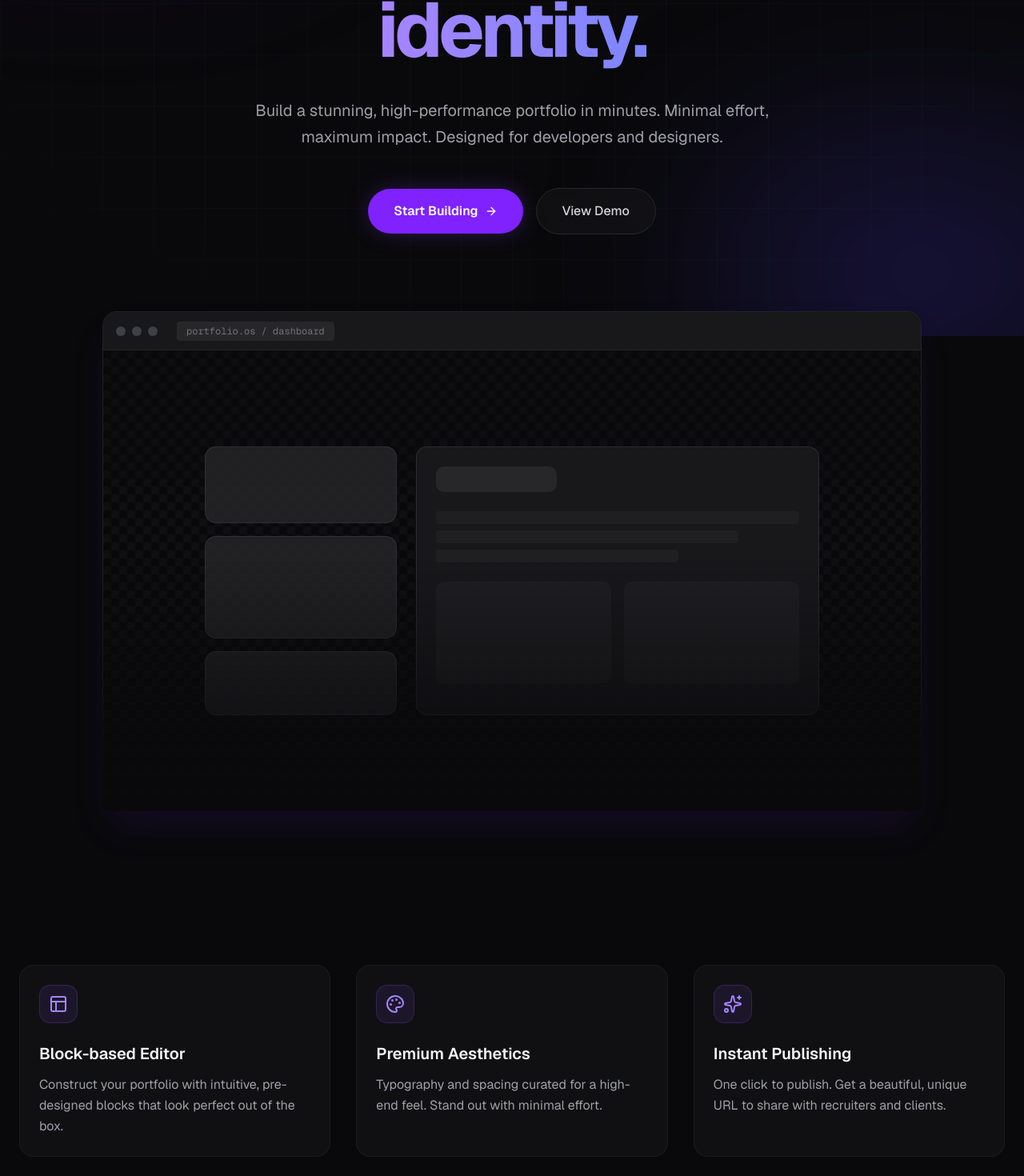
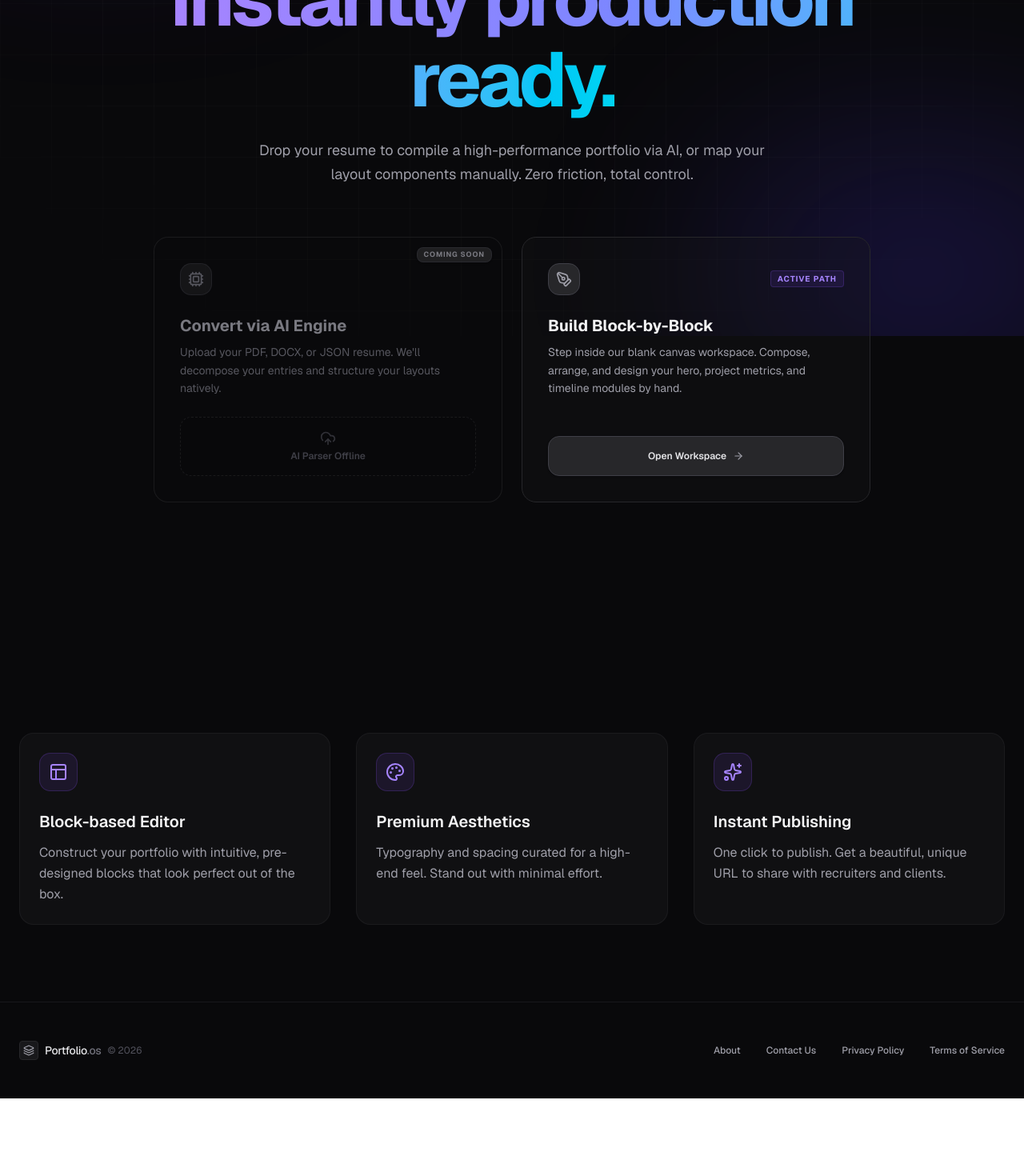
Before and after one commit to KanishqxMehta/Portfolio.OS, a Next.js app: page / in a window 1280 px wide. Shown: the part 380-1850 px from the top of the page at 80% size. After the commit the page ends 1753 px from the top, so only its background shows below. Built offline with nearby package versions, Linux system fonts and the light colour scheme.

Commit message:
add: Hero section

```diff
--- a/src/app/page.tsx
+++ b/src/app/page.tsx
@@ -1,16 +1,44 @@
+"use client";
+
+import { useState } from "react";
 import Link from "next/link";
-import { ArrowRight, Layers, Layout, Palette, Sparkles } from "lucide-react";
+import { ArrowRight, Layers, Layout, Palette, Sparkles, UploadCloud, Cpu, PenTool } from "lucide-react";
 import * as motion from "framer-motion/client";
+import { cn } from "@/lib/utils";
 
 export default function Home() {
+  const [isDragging, setIsDragging] = useState(false);
+
+  // Handle subtle drag highlighting for the AI intake option
+  const handleDragOver = (e: React.DragEvent) => {
+    e.preventDefault();
+    setIsDragging(true);
+  };
+
+  const handleDragLeave = () => {
+    setIsDragging(false);
+  };
+
+  const handleDrop = (e: React.DragEvent) => {
+    e.preventDefault();
+    setIsDragging(false);
+    const files = e.dataTransfer.files;
+    if (files.length > 0) {
+      console.log("File detected for parsing:", files[0].name);
+      // Route parsing execution handler goes here
+    }
+  };
+
   return (
     <div className="min-h-screen bg-zinc-950 selection:bg-violet-500/30 selection:text-violet-200">
+      {/* Background Effects */}
       <div className="fixed inset-0 z-0 flex items-center justify-center pointer-events-none overflow-hidden">
         <div className="absolute top-[-10%] left-[-10%] w-[40%] h-[40%] rounded-full bg-violet-600/20 blur-[120px]" />
         <div className="absolute bottom-[-10%] right-[-10%] w-[40%] h-[40%] rounded-full bg-indigo-600/20 blur-[120px]" />
         <div className="absolute inset-0 bg-[linear-gradient(rgba(255,255,255,0.02)_1px,transparent_1px),linear-gradient(90deg,rgba(255,255,255,0.02)_1px,transparent_1px)] bg-[size:64px_64px] [mask-image:radial-gradient(ellipse_60%_60%_at_50%_50%,#000_70%,transparent_100%)]" />
       </div>
 
+      {/* Navbar */}
       <nav className="relative z-10 border-b border-zinc-800/50 bg-zinc-950/50 backdrop-blur-xl">
         <div className="max-w-7xl mx-auto px-6 h-16 flex items-center justify-between">
           <div className="flex items-center gap-2">
@@ -28,17 +56,12 @@ export default function Home() {
             >
               Log in
             </Link>
-            <Link
-              href="/dashboard/edit"
-              className="px-4 py-2 text-sm font-medium text-white bg-violet-600 hover:bg-violet-500 rounded-full transition-all shadow-[0_0_20px_-5px_rgba(124,58,237,0.4)] hover:shadow-[0_0_25px_-5px_rgba(124,58,237,0.5)]"
-            >
-              Get Started
-            </Link>
           </div>
         </div>
       </nav>
 
-      <main className="relative z-10 max-w-7xl mx-auto px-6 pt-32 pb-24 text-center">
+      {/* Hero Section */}
+      <main className="relative z-10 max-w-7xl mx-auto px-6 pt-24 pb-24 text-center">
         <motion.div
           initial={{ opacity: 0, y: 20 }}
           animate={{ opacity: 1, y: 0 }}
@@ -46,18 +69,19 @@ export default function Home() {
           className="inline-flex items-center gap-2 px-3 py-1.5 rounded-full border border-violet-500/20 bg-violet-500/10 text-violet-300 text-sm font-medium mb-8"
         >
           <Sparkles className="w-4 h-4" />
-          <span>v1.0 is now live</span>
+          <span>Resume-to-Portfolio Engine Active</span>
         </motion.div>
 
         <motion.h1
           initial={{ opacity: 0, y: 20 }}
           animate={{ opacity: 1, y: 0 }}
           transition={{ duration: 0.5, delay: 0.1, ease: "easeOut" }}
-          className="text-6xl sm:text-7xl lg:text-8xl font-bold tracking-tighter text-zinc-100 mb-8 max-w-4xl mx-auto leading-[1.1]"
+          className="text-5xl sm:text-7xl lg:text-8xl font-bold tracking-tighter text-zinc-100 mb-6 max-w-5xl mx-auto leading-[1.05]"
         >
-          Craft your digital{" "}
-          <span className="text-transparent bg-clip-text bg-gradient-to-r from-violet-400 to-indigo-400">
-            identity.
+          Your raw experience,
+          <br />
+          <span className="text-transparent bg-clip-text bg-gradient-to-r from-violet-400 via-indigo-400 to-cyan-400">
+            instantly production ready.
           </span>
         </motion.h1>
 
@@ -65,72 +89,81 @@ export default function Home() {
           initial={{ opacity: 0, y: 20 }}
           animate={{ opacity: 1, y: 0 }}
           transition={{ duration: 0.5, delay: 0.2, ease: "easeOut" }}
-          className="text-lg sm:text-xl text-zinc-400 mb-12 max-w-2xl mx-auto leading-relaxed"
+          className="text-base sm:text-lg text-zinc-400 mb-16 max-w-2xl mx-auto leading-relaxed"
         >
-          Build a stunning, high-performance portfolio in minutes. Minimal
-          effort, maximum impact. Designed for developers and designers.
+          Drop your resume to compile a high-performance portfolio via AI, or map your layout components manually. Zero friction, total control.
         </motion.p>
 
+        {/* DEVELOPER IMPLEMENTATION: THE SPLIT-ROUTE CHOICE INTERFACE */}
         <motion.div
-          initial={{ opacity: 0, y: 20 }}
+          initial={{ opacity: 0, y: 30 }}
           animate={{ opacity: 1, y: 0 }}
-          transition={{ duration: 0.5, delay: 0.3, ease: "easeOut" }}
-          className="flex flex-col sm:flex-row items-center justify-center gap-4"
+          transition={{ duration: 0.6, delay: 0.3, ease: "easeOut" }}
+          className="grid md:grid-cols-2 gap-6 max-w-4xl mx-auto text-left mb-24"
         >
+          {/* Option A: AI Ingestion (Drop-zone) - Disabled with Coming Soon indicators */}
+          <div
+            onDragOver={handleDragOver}
+            onDragLeave={handleDragLeave}
+            onDrop={handleDrop}
+            className={cn(
+              "relative rounded-2xl border p-8 flex flex-col justify-between group/ai transition-all duration-300 min-h-[260px]",
+              "border-zinc-800/80 bg-zinc-900/10 cursor-not-allowed opacity-75"
+            )}
+          >
+            {/* Corner Accent Badge */}
+            <div className="absolute top-3 right-3 bg-zinc-800 text-zinc-400 text-[9px] font-bold tracking-widest px-2 py-0.5 rounded-md border border-zinc-700/60 shadow-sm uppercase">
+              Coming Soon
+            </div>
+
+            <div>
+              <div className="flex items-center justify-between mb-6">
+                <div className="w-10 h-10 rounded-xl bg-zinc-800/60 border border-zinc-700/50 flex items-center justify-center text-zinc-500">
+                  <Cpu className="w-5 h-5" />
+                </div>
+              </div>
+              <h3 className="text-xl font-bold text-zinc-400 mb-2">Convert via AI Engine</h3>
+              <p className="text-sm text-zinc-500 leading-relaxed mb-6">
+                Upload your PDF, DOCX, or JSON resume. We'll decompose your entries and structure your layouts natively.
+              </p>
+            </div>
+
+            {/* Ingestion Trigger Button Area */}
+            <div className="w-full py-4 border border-dashed border-zinc-800/80 rounded-xl bg-zinc-950/20 flex flex-col items-center justify-center gap-1">
+              <UploadCloud className="w-5 h-5 text-zinc-700" />
+              <span className="text-xs font-semibold text-zinc-600">
+                AI Parser Offline
+              </span>
+            </div>
+          </div>
+
+          {/* Option B: Manual Builder Path - Fully Active */}
           <Link
             href="/dashboard/edit"
-            className="w-full sm:w-auto px-8 py-4 text-base font-semibold text-white bg-violet-600 hover:bg-violet-500 rounded-full transition-all flex items-center justify-center gap-2 group shadow-[0_0_30px_-5px_rgba(124,58,237,0.4)]"
+            className="rounded-2xl border border-zinc-800 bg-zinc-900/30 hover:border-zinc-700 hover:bg-zinc-900/50 p-8 flex flex-col justify-between group transition-all duration-300 min-h-[260px]"
           >
-            Start Building
-            <ArrowRight className="w-4 h-4 group-hover:translate-x-1 transition-transform" />
+            <div>
+              <div className="flex items-center justify-between mb-6">
+                <div className="w-10 h-10 rounded-xl bg-zinc-800 border border-zinc-700 flex items-center justify-center text-zinc-400 group-hover:text-violet-400 transition-colors">
+                  <PenTool className="w-5 h-5" />
+                </div>
+                <span className="text-[10px] font-bold uppercase tracking-widest text-violet-400 bg-violet-500/10 px-2 py-0.5 rounded border border-violet-500/20">
+                  Active Path
+                </span>
+              </div>
+              <h3 className="text-xl font-bold text-zinc-100 mb-2">Build Block-by-Block</h3>
+              <p className="text-sm text-zinc-400 leading-relaxed">
+                Step inside our blank canvas workspace. Compose, arrange, and design your hero, project metrics, and timeline modules by hand.
+              </p>
+            </div>
+
+            <div className="w-full py-4 rounded-xl bg-zinc-800 group-hover:bg-violet-600 border border-zinc-700 group-hover:border-violet-500 flex items-center justify-center gap-2 transition-all shadow-sm">
+              <span className="text-xs font-semibold text-zinc-200 group-hover:text-white">
+                Open Workspace
+              </span>
+              <ArrowRight className="w-3.5 h-3.5 text-zinc-400 group-hover:text-white group-hover:translate-x-1 transition-transform" />
+            </div>
           </Link>
-          <Link
-            href="#features"
-            className="w-full sm:w-auto px-8 py-4 text-base font-medium text-zinc-300 hover:text-white bg-zinc-900/50 hover:bg-zinc-800 rounded-full transition-all border border-zinc-800 backdrop-blur-sm"
-          >
-            View Demo
-          </Link>
-        </motion.div>
-
-        <motion.div
-          initial={{ opacity: 0, y: 40 }}
-          animate={{ opacity: 1, y: 0 }}
-          transition={{ duration: 0.7, delay: 0.5, ease: "easeOut" }}
-          className="mt-24 relative mx-auto max-w-5xl"
-        >
-          <div className="absolute inset-0 bg-gradient-to-t from-zinc-950 via-transparent to-transparent z-10" />
-          <div className="rounded-2xl border border-zinc-800/80 bg-zinc-900/50 backdrop-blur-xl overflow-hidden shadow-2xl shadow-violet-900/20">
-            <div className="h-12 border-b border-zinc-800/80 flex items-center px-4 gap-2 bg-zinc-900">
-              <div className="w-3 h-3 rounded-full bg-zinc-700" />
-              <div className="w-3 h-3 rounded-full bg-zinc-700" />
-              <div className="w-3 h-3 rounded-full bg-zinc-700" />
-              <div className="ml-4 px-3 py-1 rounded bg-zinc-800 text-xs text-zinc-500 font-mono">
-                portfolio.os / dashboard
-              </div>
-            </div>
-            <div className="p-8 aspect-video bg-zinc-950 flex items-center justify-center relative overflow-hidden">
-              <div className="absolute inset-0 opacity-20 bg-[linear-gradient(45deg,#27272a_25%,transparent_25%,transparent_75%,#27272a_75%,#27272a),linear-gradient(45deg,#27272a_25%,transparent_25%,transparent_75%,#27272a_75%,#27272a)] bg-[size:20px_20px] bg-[position:0_0,10px_10px]" />
-              <div className="grid grid-cols-3 gap-6 w-full max-w-3xl z-10">
-                <div className="col-span-1 space-y-4">
-                  <div className="h-24 rounded-xl bg-zinc-800/80 border border-zinc-700/50" />
-                  <div className="h-32 rounded-xl bg-zinc-800/80 border border-zinc-700/50" />
-                  <div className="h-20 rounded-xl bg-zinc-800/80 border border-zinc-700/50" />
-                </div>
-                <div className="col-span-2 rounded-xl bg-zinc-900 border border-zinc-700/50 p-6 space-y-6">
-                  <div className="w-1/3 h-8 rounded-lg bg-zinc-800" />
-                  <div className="space-y-2">
-                    <div className="w-full h-4 rounded bg-zinc-800/50" />
-                    <div className="w-5/6 h-4 rounded bg-zinc-800/50" />
-                    <div className="w-4/6 h-4 rounded bg-zinc-800/50" />
-                  </div>
-                  <div className="grid grid-cols-2 gap-4">
-                    <div className="h-32 rounded-lg bg-zinc-800/50" />
-                    <div className="h-32 rounded-lg bg-zinc-800/50" />
-                  </div>
-                </div>
-              </div>
-            </div>
-          </div>
         </motion.div>
       </main>
 
@@ -176,6 +209,39 @@ export default function Home() {
           </div>
         </div>
       </section>
+
+      <footer className="relative z-10 border-t border-zinc-900 bg-zinc-950 py-12 text-zinc-400">
+      <div className="max-w-7xl mx-auto px-6 flex flex-col md:flex-row items-center justify-between gap-6">
+
+        {/* Left Side: Brand Indicator */}
+        <div className="flex items-center gap-2">
+          <div className="w-6 h-6 rounded bg-zinc-900 border border-zinc-800 flex items-center justify-center">
+            <Layers className="w-3.5 h-3.5 text-zinc-400" />
+          </div>
+          <span className="text-sm font-medium tracking-tight text-zinc-200">
+            Portfolio<span className="text-zinc-500">.os</span>
+          </span>
+          <span className="text-xs text-zinc-600">© {new Date().getFullYear()}</span>
+        </div>
+
+        {/* Right Side: Navigation Columns */}
+        <div className="flex flex-wrap items-center gap-x-8 gap-y-2 text-xs font-medium">
+          <Link href="#features" className="hover:text-zinc-200 transition-colors">
+            About
+          </Link>
+          <a href="mailto:support@portfolio.os" className="hover:text-zinc-200 transition-colors">
+            Contact Us
+          </a>
+          <Link href="/privacy" className="hover:text-zinc-200 transition-colors">
+            Privacy Policy
+          </Link>
+          <Link href="/terms" className="hover:text-zinc-200 transition-colors">
+            Terms of Service
+          </Link>
+        </div>
+
+      </div>
+    </footer>
     </div>
   );
 }
```
Also changed, not shown: src/components/ui/CursorAnimations/CursorScatter.css (+1 -31 lines), src/app/api/portfolios/route.ts (line endings or trailing spaces).
